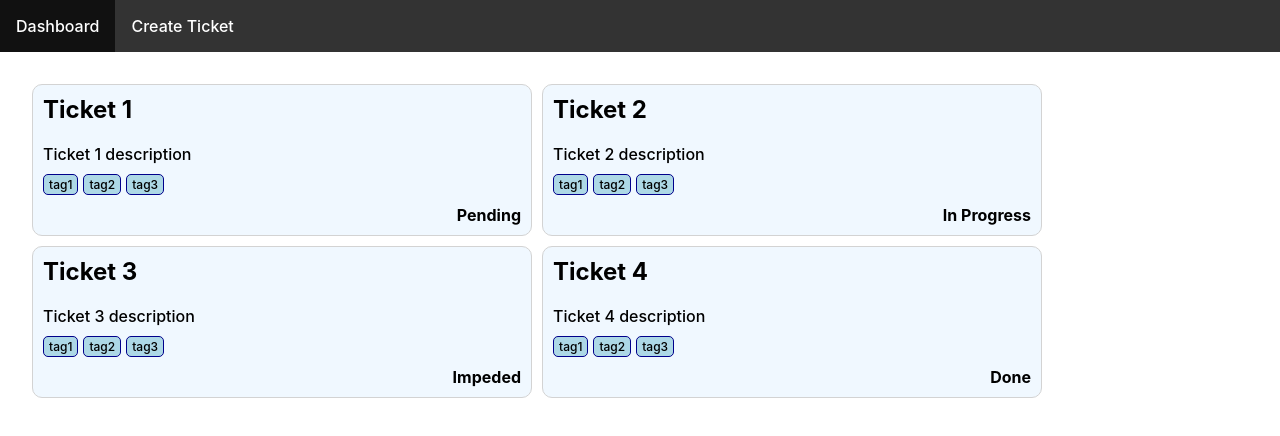
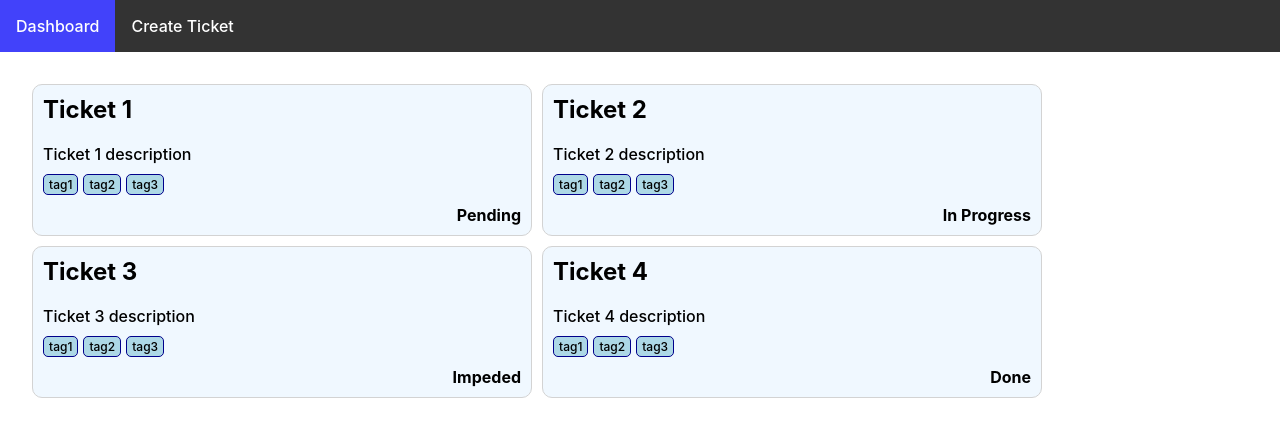
Before and after one commit to monello/coit-project1, a React (Create React App) app: page / in a window 1280 px wide. Shown: the top 436 px of the page. Built offline with nearby package versions, Linux system fonts and the light colour scheme; data requests are answered from the project's data file.

Commit message:
style: implement react-router-dom active navlinks

```diff
--- a/src/components/Header/Header.css
+++ b/src/components/Header/Header.css
@@ -21,3 +21,13 @@ ul.menu {
 .menu > li.item a:hover {
     background-color: #111111;
 }
+
+.menu > li.item .active {
+    background-color: #2c2cf7;
+    color: #fff;
+}
+
+.menu > li.item .active:hover {
+    background-color: #4242fa;
+    color: #fff;
+}
--- a/src/components/Header/Header.tsx
+++ b/src/components/Header/Header.tsx
@@ -1,4 +1,4 @@
-import { Link } from "react-router-dom";
+import { NavLink } from "react-router-dom";
 
 import "./Header.css";
 
@@ -6,10 +6,10 @@ export const Header = () => {
     return (
         <ul className="menu">
             <li className="item">
-                <Link to="/">Dashboard</Link>
+                <NavLink to="/">Dashboard</NavLink>
             </li>
-            <li className="item button">
-                <Link to="/create">Create Ticket</Link>
+            <li className="item">
+                <NavLink to="/create">Create Ticket</NavLink>
             </li>
         </ul>
     );
```
